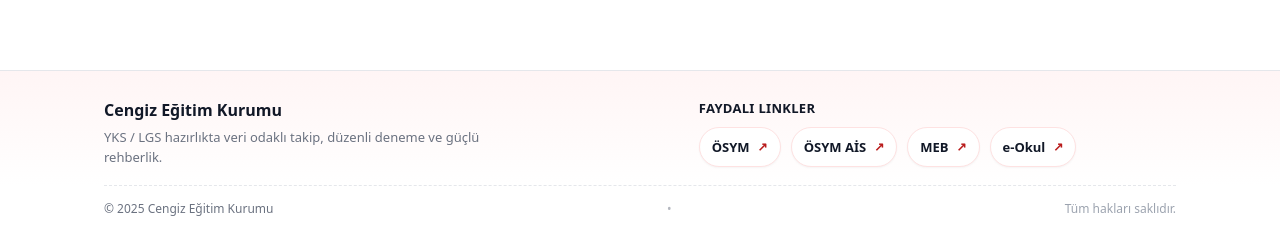
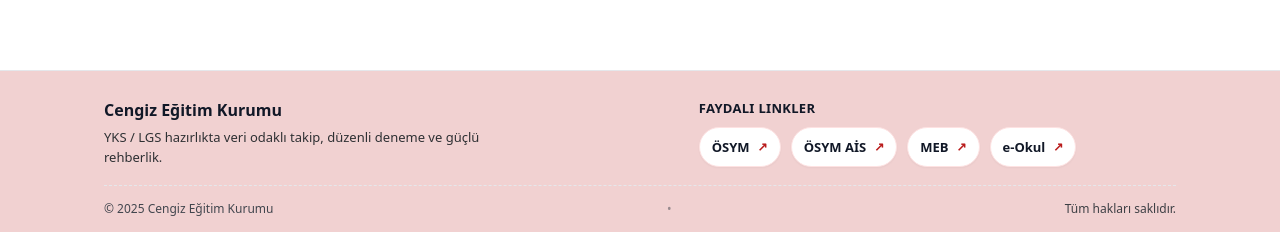
Before and after one commit to mahiratmis/cengiz-cek, a Next.js app: page / in a window 1280 px wide. Shown: the part 4017-4249 px from the top of the page. Built offline with nearby package versions, Linux system fonts and the light colour scheme; no server answers; the database is empty.

Commit message:
Update DemoLanding.module.css

```diff
--- a/src/app/DemoLanding.module.css
+++ b/src/app/DemoLanding.module.css
@@ -1586,7 +1586,7 @@
 
 .footer{
   border-top: 1px solid #e5e7eb;
-  background: linear-gradient(180deg, #fff5f5 0%, #ffffff 70%);
+  background: rgba(185, 28, 28, 0.2);
   padding: 28px 0 18px;
   margin-top: 40px;
 }
@@ -1614,7 +1614,7 @@
 
 .footerBrandText{
   margin-top: 6px;
-  color: #6b7280;
+  color: #2e3033;
   font-size: 13px;
   line-height: 1.55;
   max-width: 52ch;
@@ -1678,7 +1678,7 @@
   gap: 8px;
   align-items: center;
   justify-content: space-between;
-  color: #6b7280;
+  color: #42464e;
   font-size: 12px;
 }
 
@@ -1687,5 +1687,5 @@
 }
 
 .footerMini{
-  color: #9ca3af;
-}
+  color: #3d3f44;
+}
```
